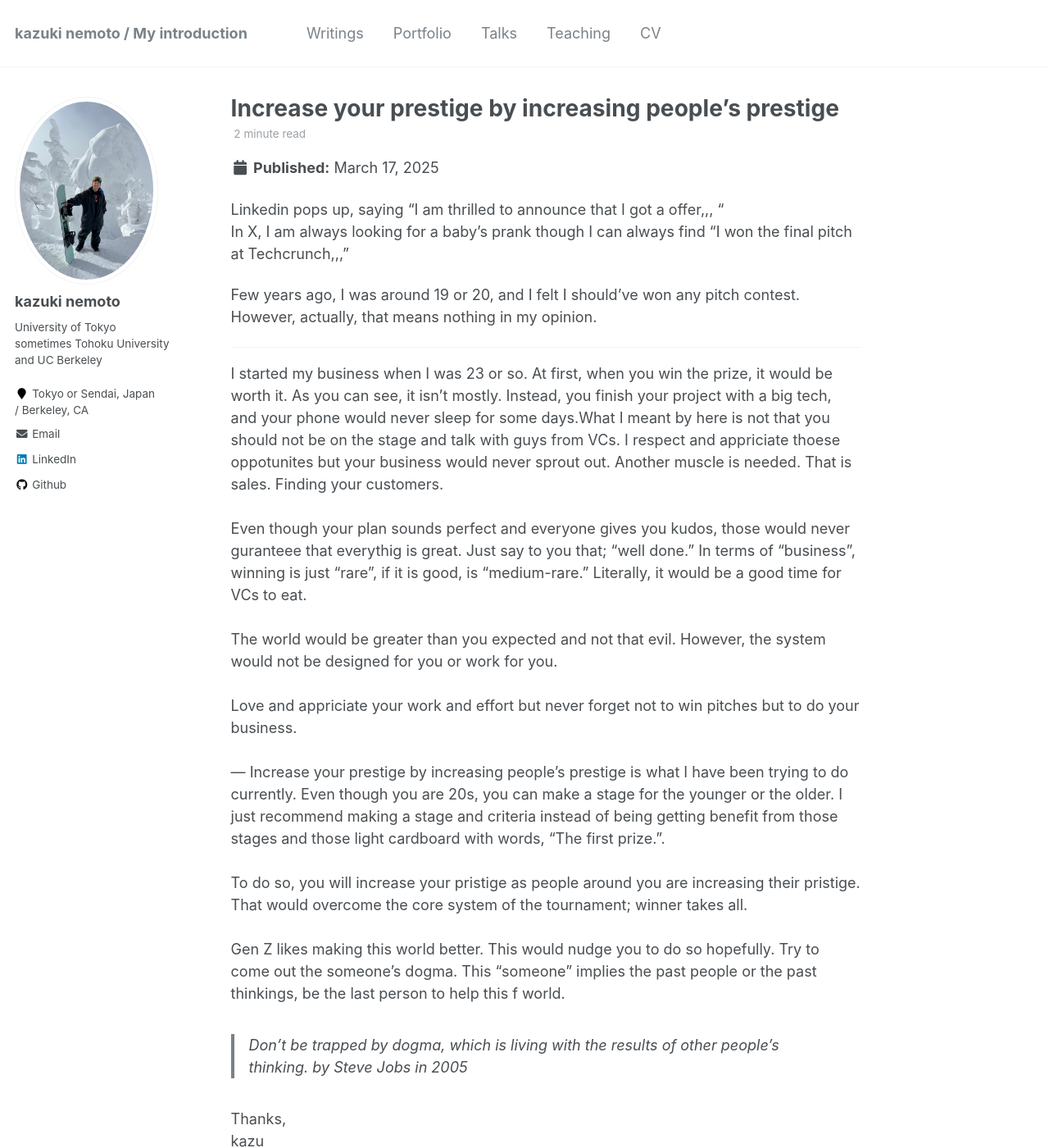
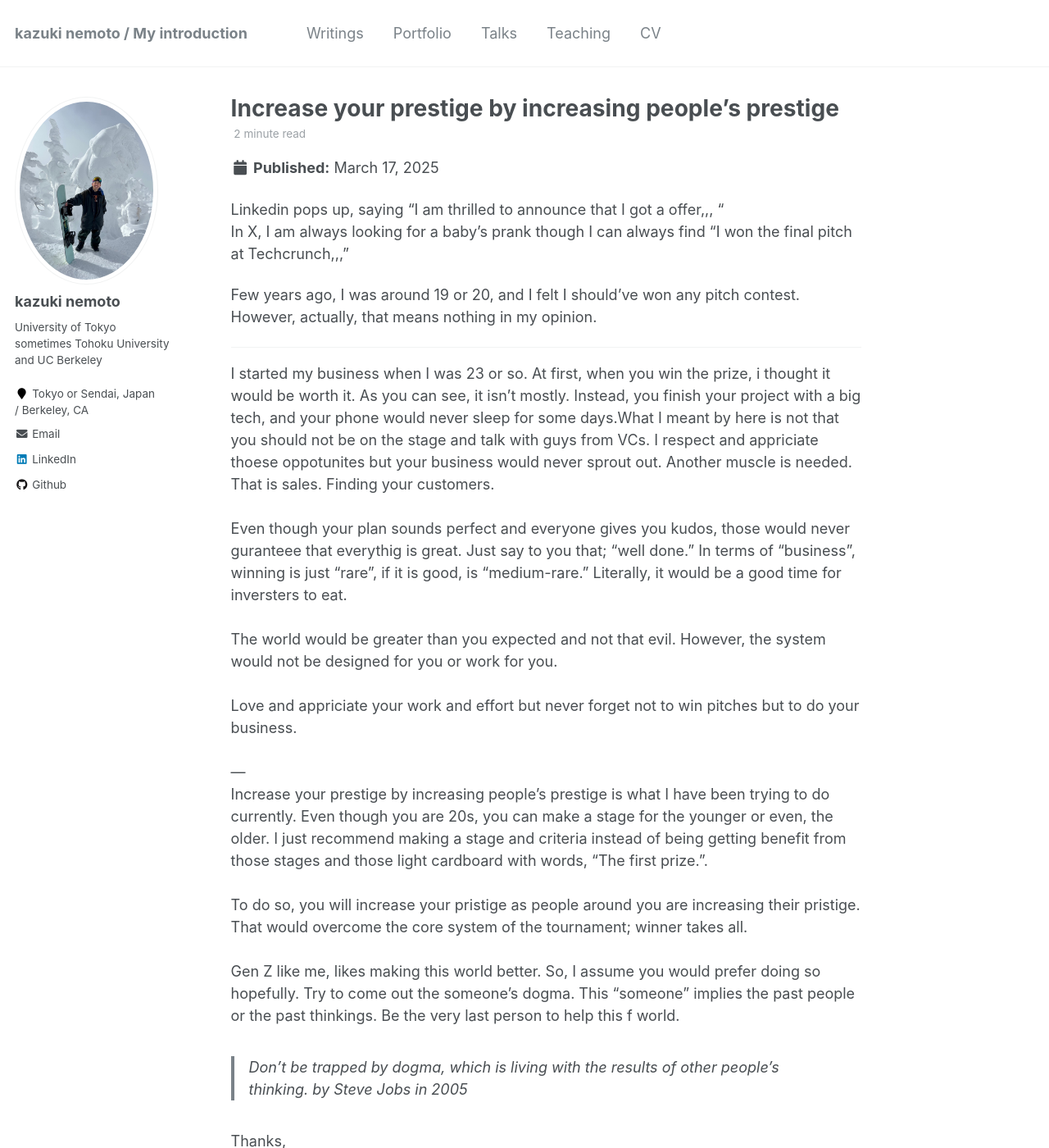
Before and after one commit to kazu-nemoto/kazu-nemoto.github.io, a Jekyll site: the page built from _posts/2025-03-17-beingprestegious.md, in a window 1280 px wide and 1400 px high. Shown: the whole window at 82% size. Built offline with Jekyll 4.4.1, drawn with Linux system fonts in a browser that asks for light colours.

Commit message:
Update 2025-03-17-beingprestegious.md

```diff
--- a/_posts/2025-03-17-beingprestegious.md
+++ b/_posts/2025-03-17-beingprestegious.md
@@ -10,10 +10,10 @@ In X, I am always looking for a baby's prank though I can always find "I won the
 Few years ago, I was around 19 or 20, and I felt I should've won any pitch contest. However, actually, that means nothing in my opinion. <br>
 
 ---
-I started my business when I was 23 or so. At first, when you win the prize, it would be worth it. As you can see, it isn't mostly. Instead, you finish your project with a big tech, and your phone would never sleep for some days.What I meant by here is not that you should not be on the stage and talk with guys from VCs. I respect and appriciate thoese oppotunites but your business would never sprout out. Another muscle is needed. That is sales. Finding your customers.
+I started my business when I was 23 or so. At first, when you win the prize, i thought it would be worth it. As you can see, it isn’t mostly. Instead, you finish your project with a big tech, and your phone would never sleep for some days.What I meant by here is not that you should not be on the stage and talk with guys from VCs. I respect and appriciate thoese oppotunites but your business would never sprout out. Another muscle is needed. That is sales. Finding your customers.
 <br>
 <br>
-Even though your plan sounds perfect and everyone gives you kudos, those would never guranteee that everythig is great. Just say to you that; "well done." In terms of "business", winning is just "rare", if it is good, is "medium-rare." Literally, it would be a good time for VCs to eat.
+Even though your plan sounds perfect and everyone gives you kudos, those would never guranteee that everythig is great. Just say to you that; "well done." In terms of "business", winning is just "rare", if it is good, is "medium-rare." Literally, it would be a good time for inversters to eat.
 <br>
 <br>
 The world would be greater than you expected and not that evil. However, the system would not be designed for you or work for you. <br>
@@ -22,13 +22,14 @@ Love and appriciate your work and effort but never forget not to win pitches but
 <br>
 <br>
 ---
-Increase your prestige by increasing people's prestige is what I have been trying to do currently. Even though you are 20s, you can make a stage for the younger or the older. I just recommend making a stage and criteria instead of being getting benefit from those stages and those light cardboard with words, "The first prize.".
+<br>
+Increase your prestige by increasing people's prestige is what I have been trying to do currently. Even though you are 20s, you can make a stage for the younger or even, the older. I just recommend making a stage and criteria instead of being getting benefit from those stages and those light cardboard with words, "The first prize.".
 <br>
 <br>
 To do so, you will increase your pristige as people around you are increasing their pristige. That would overcome the core system of the tournament; winner takes all.
 <br>
 <br>
-Gen Z likes making this world better. This would nudge you to do so hopefully. Try to come out the someone's dogma. This "someone" implies the past people or the past thinkings, be the last person to help this f world.
+Gen Z like me, likes making this world better. So, I assume you would prefer doing so hopefully. Try to come out the someone’s dogma. This “someone” implies the past people or the past thinkings. Be the very last person to help this f world.
 
 >Don’t be trapped by dogma, which is living with the results of other people’s thinking.  by Steve Jobs in 2005
 
```
